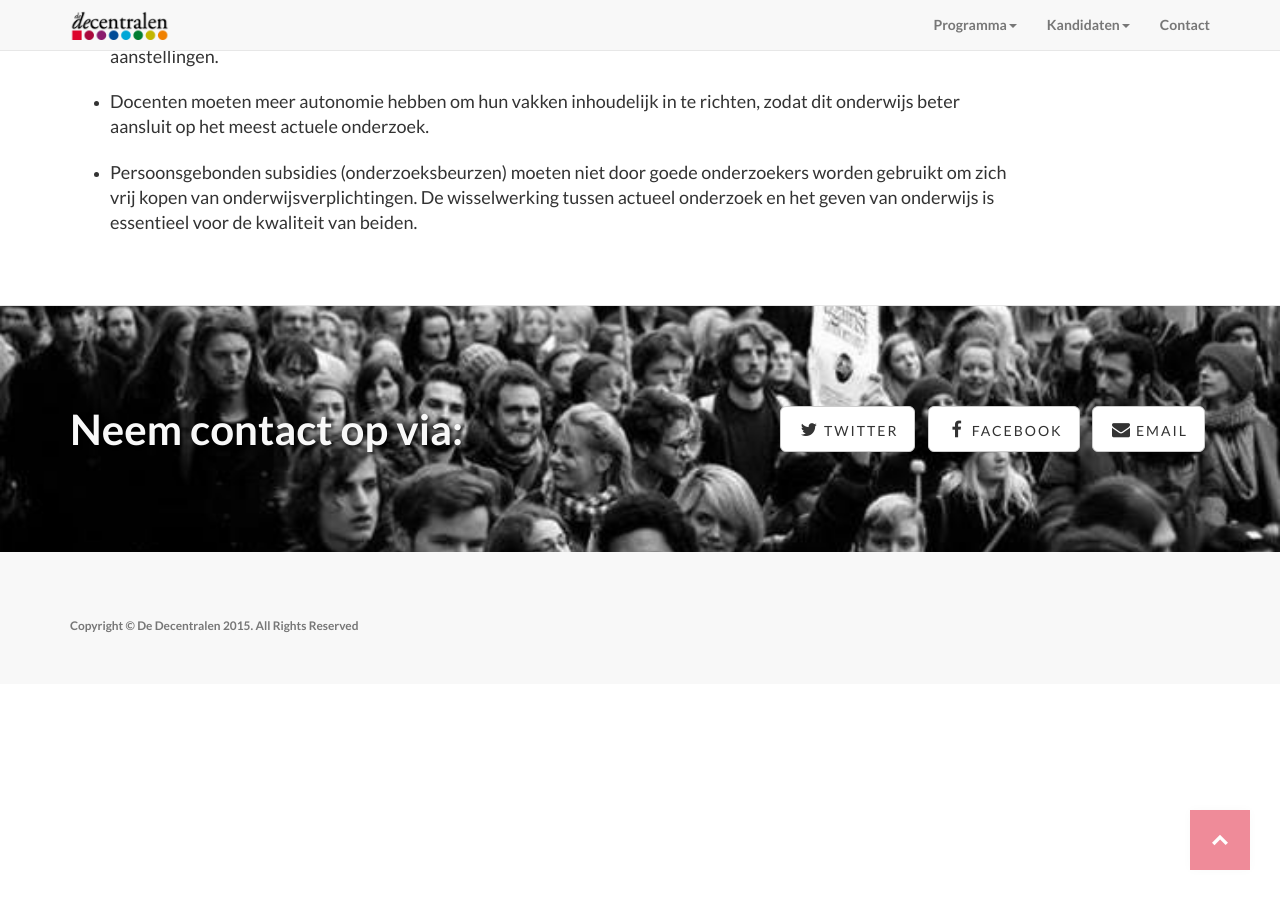
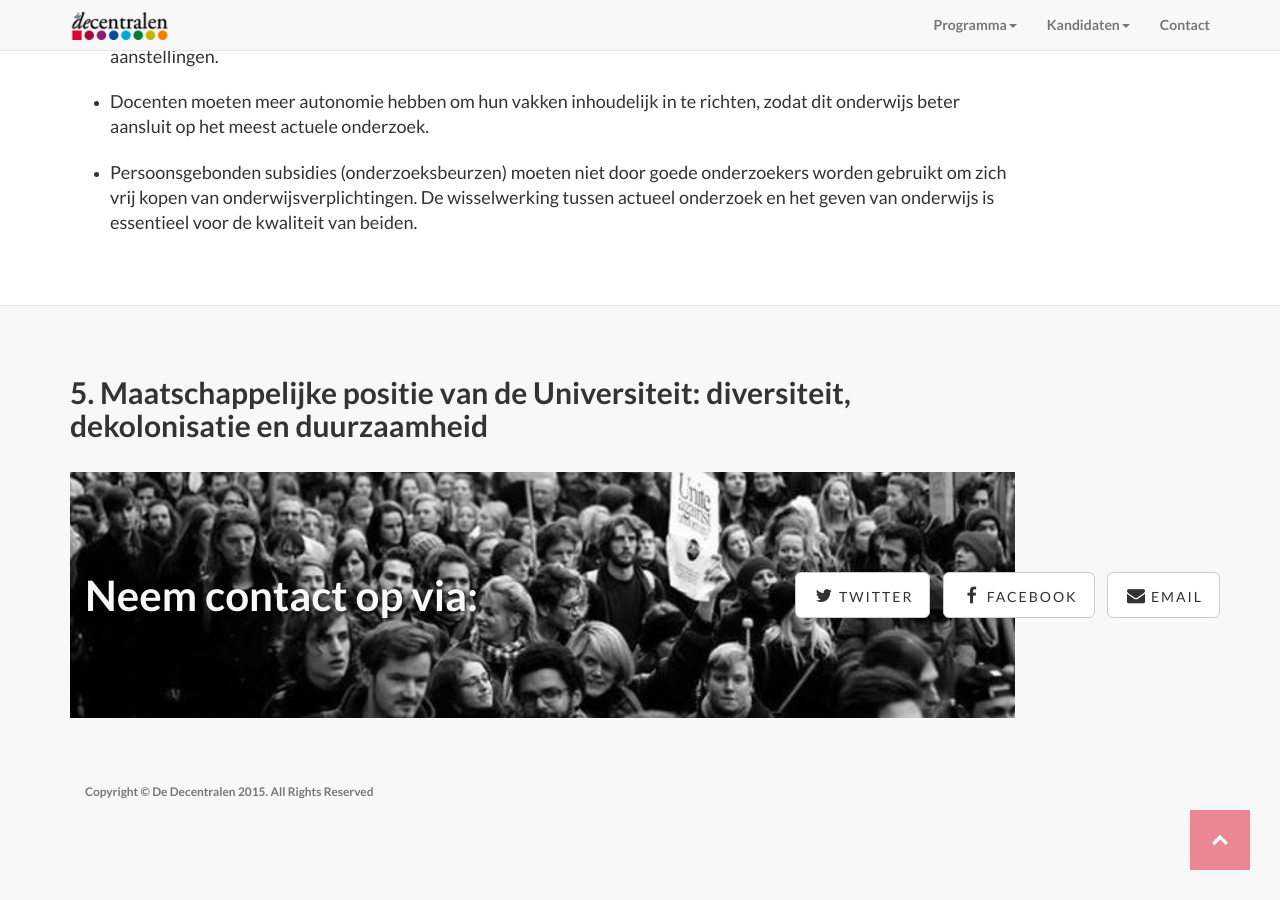
Before and after one commit to DeDecentralen/DeDecentralen.github.io, a Jekyll site: the page built from index.md, in a window 1280 px wide and 900 px high, scrolled down 6331 px. Built offline with Jekyll 4.4.1, drawn with Linux system fonts in a browser that asks for light colours.

Commit message:
Update index.html

```diff
--- a/_layouts/index.html
+++ b/_layouts/index.html
@@ -14,6 +14,7 @@
   </div>
 </div>
 
+<a name="verkiezingsprogramma"></a>
 <div class="content-section-b">
   <div class="container">
     <div class="row">
@@ -89,7 +90,7 @@
   </div>
 </div>
 
-<a name="duurzaam"></a>
+<a name="allocatie"></a>
 <div class="content-section-a">
   <div class="container">
     <div class="row">
@@ -137,4 +138,12 @@
   </div>
 </div>
 
+<a name="maatschappij"></a>
+<div class="content-section-a">
+  <div class="container">
+    <div class="row">
+      <div class="col-lg-10 col-sm-12">
+        <div class="clearfix"></div>
+        <h2 class="section-heading"> 5. Maatschappelijke positie van de Universiteit: diversiteit, dekolonisatie en duurzaamheid </h2>
+
 {% include bottom.html %}
```
